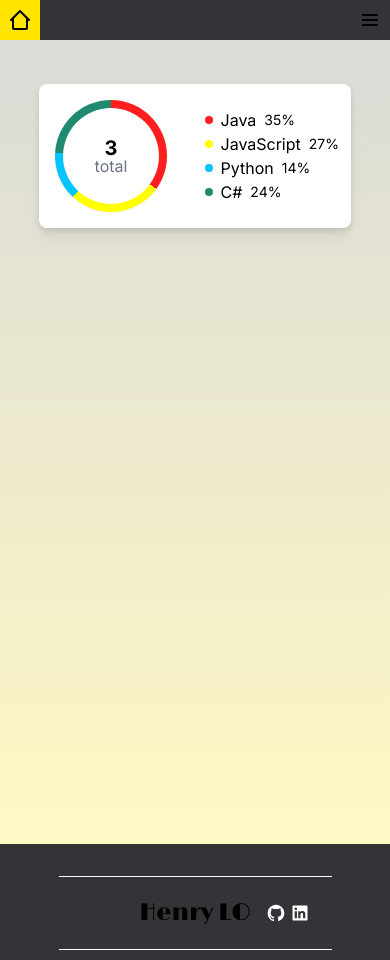
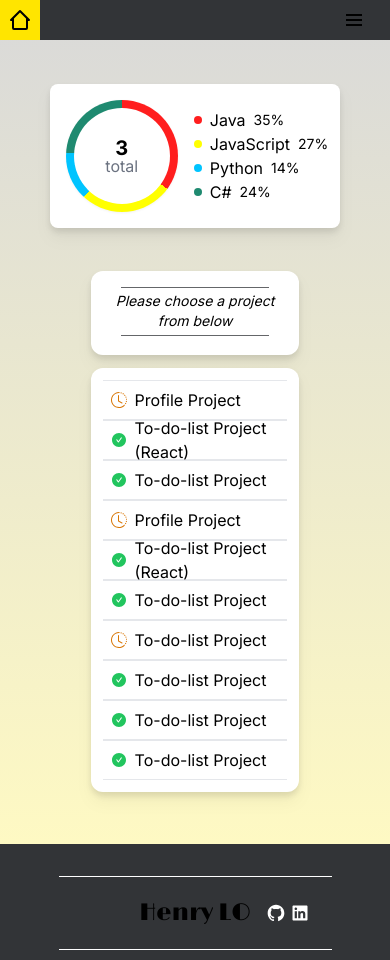
Before and after one commit to Henrylo1227/personal-profile, a Next.js app: page /project in a window 390 px wide. Shown: the top 960 px of the page. Built offline with nearby package versions, Linux system fonts and the light colour scheme; a web font is replaced by a local one.

Commit message:
project page mobile view with dash board and project list

```diff
--- a/app/project/[id].js
+++ b/app/project/[id].js
@@ -0,0 +1 @@
+//todo dynamic route for each project
--- a/app/project/page.js
+++ b/app/project/page.js
@@ -1,4 +1,5 @@
-import DashBoard from '@/components/projectPage/dashBoard';
+import DashBoard from '@/components/projectPage/dashBoard/dashBoard';
+import ProjectCardGrp from '@/components/projectPage/__components/projectCardGrp';
 import React from 'react';
 
 export const metadata = {
@@ -6,12 +7,80 @@ export const metadata = {
     description: 'The projects that I have completed',
 }
 
+
+const cardList = [
+        {   "projectName": "Profile Project",
+            "description": "A nice web-base profile site which support responsive design",
+            "techStack": ["Next.Js", "TailwindCSS"],
+            "isCompleted": false,
+            "lastUpdateDate": "26/7/2023"
+        },
+        {   "projectName": "To-do-list Project (React)",
+            "description": "A small attempt to React library, building the front-end of the application",
+            "techStack": ["React.Js"],
+            "isCompleted": true,
+            "lastUpdateDate": "20/7/2023"
+        },
+        {   "projectName": "To-do-list Project",
+            "description": "A full stack application, including a server-side database and a Bootstrap front-end",
+            "techStack": ["JavaScript", "HTML", "Bootstrap", "express.js"],
+            "isCompleted": true,
+            "lastUpdateDate": "26/6/2023"
+        },
+        {   "projectName": "Profile Project",
+            "description": "A nice web-base profile site which support responsive design",
+            "techStack": ["Next.Js", "TailwindCSS"],
+            "isCompleted": false,
+            "lastUpdateDate": "26/7/2023"
+        },
+        {   "projectName": "To-do-list Project (React)",
+            "description": "A small attempt to React library, building the front-end of the application",
+            "techStack": ["React.Js"],
+            "isCompleted": true,
+            "lastUpdateDate": "20/7/2023"
+        },
+        {   "projectName": "To-do-list Project",
+            "description": "A full stack application, including a server-side database and a Bootstrap front-end",
+            "techStack": ["JavaScript", "HTML", "Bootstrap", "express.js"],
+            "isCompleted": true,
+            "lastUpdateDate": "26/6/2023"
+        },
+        {   "projectName": "To-do-list Project",
+            "description": "A full stack application, including a server-side database and a Bootstrap front-end",
+            "techStack": ["JavaScript", "HTML", "Bootstrap", "express.js"],
+            "isCompleted": false,
+            "lastUpdateDate": "26/6/2023"
+        },
+        {   "projectName": "To-do-list Project",
+            "description": "A full stack application, including a server-side database and a Bootstrap front-end",
+            "techStack": ["JavaScript", "HTML", "Bootstrap", "express.js"],
+            "isCompleted": true,
+            "lastUpdateDate": "26/6/2023"
+        },
+        {   "projectName": "To-do-list Project",
+            "description": "A full stack application, including a server-side database and a Bootstrap front-end",
+            "techStack": ["JavaScript", "HTML", "Bootstrap", "express.js"],
+            "isCompleted": true,
+            "lastUpdateDate": "26/6/2023"
+        },
+        {   "projectName": "To-do-list Project",
+            "description": "A full stack application, including a server-side database and a Bootstrap front-end",
+            "techStack": ["JavaScript", "HTML", "Bootstrap", "express.js"],
+            "isCompleted": true,
+            "lastUpdateDate": "26/6/2023"
+        }
+    ]
+
 export default function Project () {
     return (
         <div className='block h-screen w-screen items-center bg-gradient-to-b from-grey-light to-yellow-100 blur-xs'>
-           {/* TODO: Dashboard */}
-           <DashBoard/>
+           <div className='flex relative top-[10%] justify-center md:justify-start md:left-[5%]'>
+            <DashBoard/>
+            </div>
            {/* TODO: Project Cards */}
+           <div className='flex relative top-[15%] justify-center'>
+            <ProjectCardGrp cardList={cardList}/>
+           </div>
         </div>
     );
 };
--- a/components/homePage/projectHighlight/__components/projectCard.js
+++ b/components/homePage/projectHighlight/__components/projectCard.js
@@ -28,7 +28,7 @@ export default function ProjectCard( {card} ) {
                             {projectName}
                         </div>
                     </div>
-                    <div className="text-sm my-2 mx-4 italic md:mx-8">
+                    <div className="text-sm my-2 mx-4 text-grey italic md:mx-8">
                         <div className={reemKufi.className}>
                             {description}
                         </div>
--- a/components/homePage/projectHighlight/__components/projectCardGrp.js
+++ b/components/homePage/projectHighlight/__components/projectCardGrp.js
@@ -1,4 +1,7 @@
 import ProjectCard from "./projectCard";
+
+
+
 
 export default function ProjectCardGrp({ cardList }) {
 
--- a/components/nav/navBtnGrp.js
+++ b/components/nav/navBtnGrp.js
@@ -28,7 +28,7 @@ export default function NavBtnGrp() {
     return (
         <div>
             {/* Menu button */}
-            <div className='flex items-center justify-center flex-col w-10 h-10 md:hidden hover:bg-gray-700' onClick={onExtendMenu}>
+            <div className='flex items-center justify-center flex-col w-10 h-10 mr-4 md:hidden hover:bg-gray-700' onClick={onExtendMenu}>
                 <BiMenu/>
             </div>
 
--- /dev/null
+++ b/components/projectPage/__components/focusProjectCard.js
@@ -0,0 +1,42 @@
+import TechStackView from "@/components/homePage/projectHighlight/__components/techStackView";
+import { getStyledIcon } from "./projectCard";
+
+export default function FocusProjectCard({card}) {
+    if (card === undefined)
+        return (
+        <div className='block p-3 justify-center items-center bg-white w-[80%] h-[10vh] rounded-xl drop-shadow-lg text-black mb-[5%]'>
+            <div className='flex justify-center flex-col'>
+                <span className='bg-grey w-[80%] self-center h-[0.5px] m-1'></span>
+            </div>
+
+            <div className='flex text-center flex-col italic text-sm'>Please choose a project from below</div>
+            <div className='flex justify-center flex-col'>
+                <span className='bg-grey w-[80%] self-center h-[0.5px] m-1'></span>
+            </div>
+        </div>
+        );
+    const {projectName, description, techStack, isCompleted, lastUpdateDate} = card;
+    return (
+        <div className='block p-3 items-center bg-white w-[80%] h-max-[30vh] rounded-xl drop-shadow-lg text-black mb-[5%] hover:scale-105 transition-all'>
+            <div className='flex justify-center items-center font-bold text-lg'>
+                {getStyledIcon(isCompleted)}
+                {projectName}
+            </div>
+            <div className='flex justify-start text-xs text-grey italic m-1 font-semibold'>
+                {description}
+            </div>
+            <div className='flex justify-center flex-col'>
+                <span className='bg-grey w-[80%] self-center h-[0.5px] m-1'></span>
+                <div className='flex w-[80%] self-start text-xs relative left-[10%] font-bold flex-wrap flex-row'>
+                    <TechStackView techStackList={techStack}/>
+                </div>
+            </div>
+            <div className='flex justify-center flex-col'>
+                <span className='bg-grey w-[80%] self-center h-[0.5px] m-1'></span>
+                <div className='flex justify-center text-xs'>
+                    last updated on: {lastUpdateDate}
+                </div>
+            </div>
+        </div>
+    )
+}
--- /dev/null
+++ b/components/projectPage/__components/projectCard.js
@@ -0,0 +1,36 @@
+import {AiFillCheckCircle} from 'react-icons/ai';
+import {BsClockHistory} from 'react-icons/bs';
+
+export function getStyledIcon(isCompleted){
+
+    if (isCompleted === true) {
+        return (
+            <div className=' text-green-500 p-2'>
+                <AiFillCheckCircle/>
+            </div>)
+    } else {
+        return (
+            <div className=' text-amber-600 p-2'>
+                <BsClockHistory/>
+            </div>
+        )
+    }
+
+}
+
+export default function ProjectCard( {card, onSelect} ) {
+    const {projectName, description, techStack, isCompleted, lastUpdateDate} = card;
+    return (
+        <section>
+            {/* mobile view */}
+            <div className='flex justify-start items-center bg-white border-solid border-t-[1px] border-b-[1px] w-full h-10 md:hidden text-black hover:brightness-95'
+                onClick={onSelect}>
+                {/* status */}
+                {getStyledIcon(isCompleted)}
+                {/* project name */}
+                <div className=''>{projectName}</div>
+            </div>
+            {/* desktop view */}
+        </section>
+    );
+}
--- /dev/null
+++ b/components/projectPage/__components/projectCardGrp.js
@@ -0,0 +1,35 @@
+'use client'
+import ProjectCard from './projectCard';
+import { useState } from 'react';
+import FocusProjectCard from './focusProjectCard';
+
+
+export default function ProjectCardGrp({cardList}) {
+
+    const [selectedId, setSelectedId] = useState(null);
+
+    function handleSelectCard(index) {
+        setSelectedId(index)
+    }
+
+    let scrollViewPoint = (selectedId === null) ? '40vh' : '25vh';
+
+    return (
+        <div>
+            {/* Mobile View */}
+            <div className='flex flex-col justify-center items-center md:hidden w-full '>
+                {/* Selected Card */}
+                <FocusProjectCard card={cardList[selectedId]}/>
+                {/* Card grp */}
+                <div className={`block p-3 scroll-p-3 items-center bg-white w-[80%] h-[${scrollViewPoint}] overflow-scroll rounded-xl drop-shadow-lg`}>
+                    {cardList.map( (card, index) => <ProjectCard card={card} onSelect={()=>handleSelectCard(index)}/>)}
+                </div>
+            </div>
+            {/* Desktop view */}
+            <div className='hidden md:flex'>
+
+            </div>
+        </div>
+    )
+
+}
--- a/components/projectPage/dashBoard.js
+++ b/components/projectPage/dashBoard/dashBoard.js
@@ -1,6 +1,7 @@
 import Description from "./description";
 import PieChart from "./pieChart";
 
+// TODO these should be fetch from the database
 const data = {
     totalProjects: 3,
     languageList: [
@@ -22,7 +23,7 @@ const colorList = [
 
 export default function DashBoard() {
     return (
-        <section className="flex relative top-[10%] left-[50%] -translate-x-[50%] w-[80%] h-fit bg-white drop-shadow-lg rounded-lg justify-between items-center md:left-[5%] md:-translate-x-0 md:flex-col md:w-fit md:p-4">
+        <section className="flex w-fit h-fit bg-white drop-shadow-lg rounded-lg justify-center items-center md:-translate-x-0 md:flex-col md:w-fit md:p-4">
             {/* Circle */}
             <div>
                 <PieChart data={data} colorList={colorList}></PieChart>
```
Also changed, not shown: components/projectPage/dashBoard/description.js (renamed from components/projectPage/description.js, +4 -4 lines), components/projectPage/dashBoard/pieChart.js (renamed from components/projectPage/pieChart.js).
